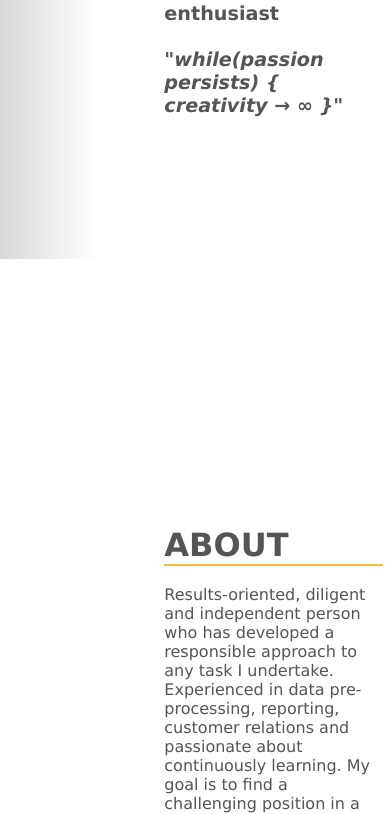
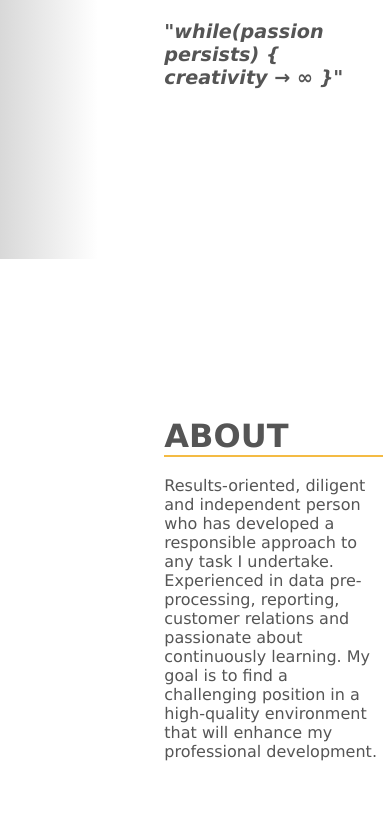
Before and after one commit to itiganas/resume, a website built with Parcel: page index.html in a window 390 px wide. Shown: the part 585-1399 px from the top of the page. Built offline with nearby package versions, Linux system fonts and the light colour scheme.

Commit message:
Update styles.css

```diff
--- a/styles.css
+++ b/styles.css
@@ -137,7 +137,7 @@ footer {
   }
 
   #short-presentation\ section, #about\ section, #resume\ section, #contact\ section{
-    padding: 100% 10% 50% 10%;
+    padding: 90% 10% 30% 10%;
   }
 
   .navbar {
```
